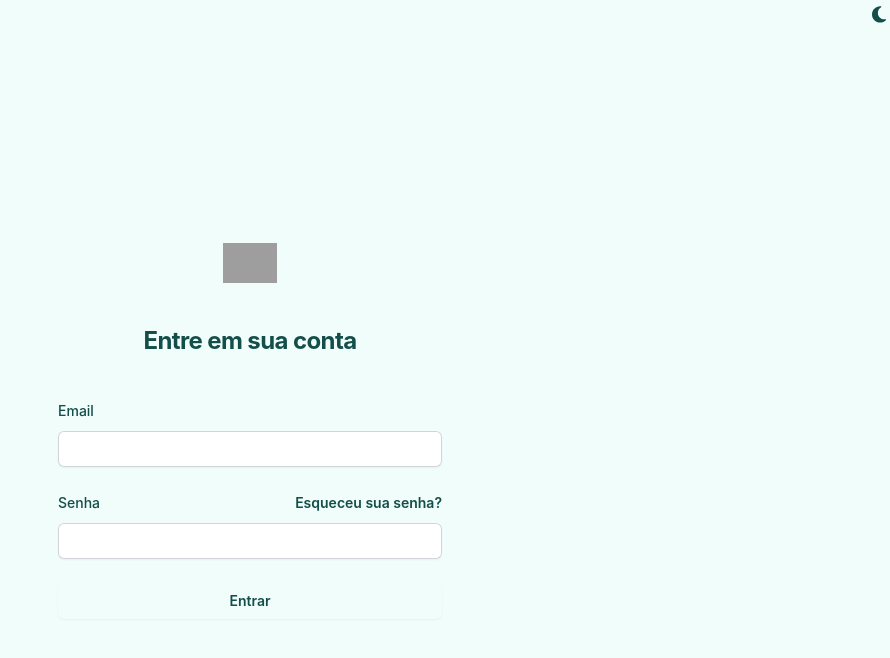
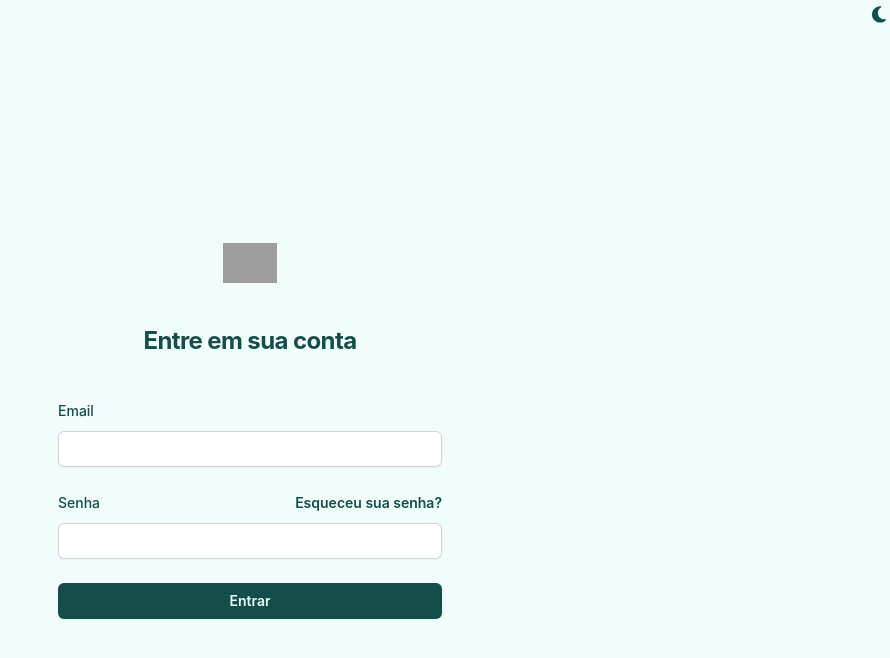
Before and after one commit to MrHenrique/pi-5-periodo-front, a Vue app: page / in a window 1280 px wide. Shown: the top 658 px of the page, without its empty margins (390-1280 px from the left). Built offline with nearby package versions, Linux system fonts and the light colour scheme; grey boxes are pictures that could not be loaded.

Commit message:
Update LoginPage.vue

```diff
--- a/src/components/LoginPage.vue
+++ b/src/components/LoginPage.vue
@@ -61,7 +61,7 @@ export default {
         <div class="mt-1">
           <button
             type="submit"
-            class="flex w-full justify-center rounded-md dark:bg-teal-900 dark:text-teal-50 bg-teal-50 text-teal-900 px-3 py-1.5 text-sm font-semibold leading-6 shadow-sm hover:bg-slate-50 focus-visible:outline focus-visible:outline-2 focus-visible:outline-offset-2 focus-visible:outline-indigo-600"
+            class="flex w-full justify-center rounded-md bg-teal-900 text-teal-50 dark:bg-teal-50 dark:text-teal-900 px-3 py-1.5 text-sm font-semibold leading-6 shadow-sm hover:bg-slate-50 focus-visible:outline focus-visible:outline-2 focus-visible:outline-offset-2 focus-visible:outline-indigo-600"
           >
             Entrar
           </button>
```
